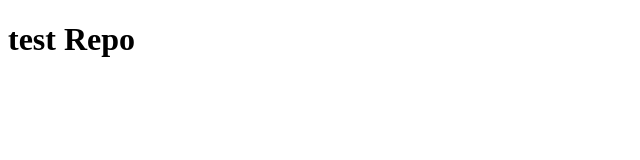
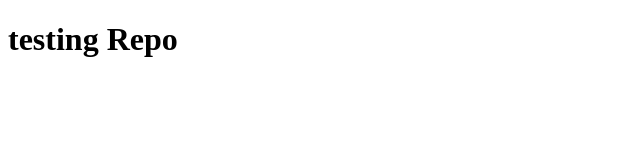
Before and after one commit to muhammad-muneeb-ubit/my-first-repo, a plain HTML site: page index.html in a window 1280 px wide. Shown: the whole page, without its empty margins (0-640 px from the left). Drawn offline with Linux system fonts and the light colour scheme.

Commit message:
modify readme file

```diff
--- a/index.html
+++ b/index.html
@@ -6,6 +6,6 @@
     <title>Document</title>
 </head>
 <body>
-    <h1>test Repo</h1>
+    <h1>testing Repo</h1>
 </body>
 </html>
```
